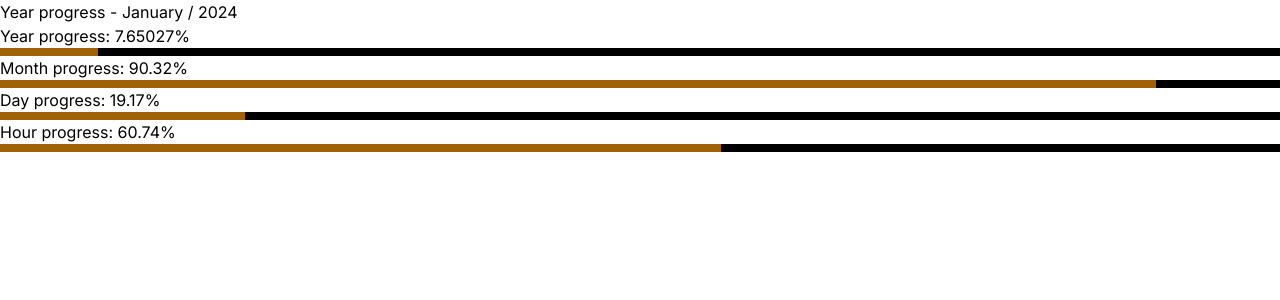
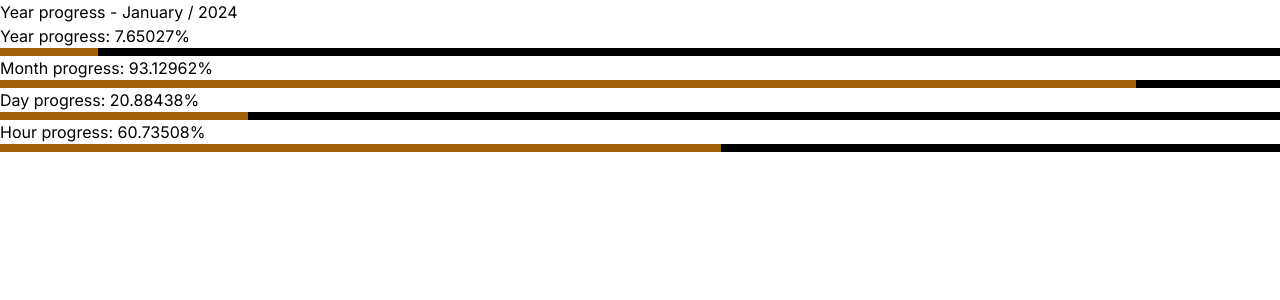
Before and after one commit to 2giosangmitom/year-progress, a Next.js app: page / in a window 1280 px wide. Shown: the top 300 px of the page. Built offline with nearby package versions, Linux system fonts and the light colour scheme.

Commit message:
fix: correct algorithms

```diff
--- a/components/DayProgress.jsx
+++ b/components/DayProgress.jsx
@@ -1,17 +1,28 @@
 "use client";
-import { useRef, useEffect } from "react";
+import { useRef, useEffect, useState } from "react";
 import { getDayProgress } from "@/utils/day";
 
 export default function DayProgress() {
 	const dayProgressRef = useRef();
+	const [progress, setProgress] = useState(0);
+	const requestRef = useRef();
+
+	const animate = () => {
+		setProgress(getDayProgress());
+		requestRef.current = requestAnimationFrame(animate);
+		dayProgressRef.current.style.width = `${progress}%`;
+	};
 
 	useEffect(() => {
-		dayProgressRef.current.style.width = getDayProgress();
-	}, []);
+		requestRef.current = requestAnimationFrame(animate);
+		return () => {
+			cancelAnimationFrame(animate);
+		};
+	}, [animate]);
 
 	return (
 		<div>
-			<p>Day progress: {getDayProgress()}</p>
+			<p>Day progress: {progress.toFixed(5)}%</p>
 			<div className="bg-black w-full h-2">
 				<div
 					className="bg-yellow-700 h-full w-0 duration-1000"
--- a/components/HourProgress.jsx
+++ b/components/HourProgress.jsx
@@ -22,7 +22,7 @@ export default function HourProgress() {
 
 	return (
 		<div>
-			<p>Hour progress: {progress.toFixed(2)}%</p>
+			<p>Hour progress: {progress.toFixed(5)}%</p>
 			<div className="bg-black w-full h-2">
 				<div
 					className="bg-yellow-700 h-full w-0 duration-1000"
--- a/components/MonthProgress.jsx
+++ b/components/MonthProgress.jsx
@@ -1,17 +1,28 @@
 "use client";
 import { getMonthProgress } from "@/utils/month";
-import { useRef, useEffect } from "react";
+import { useRef, useEffect, useState } from "react";
 
 export default function MonthProgress() {
 	const monthProgressRef = useRef();
+	const [progress, setProgress] = useState(0);
+	const requestRef = useRef();
+
+	const animate = () => {
+		setProgress(getMonthProgress());
+		requestRef.current = requestAnimationFrame(animate);
+		monthProgressRef.current.style.width = `${progress}%`;
+	};
 
 	useEffect(() => {
-		monthProgressRef.current.style.width = getMonthProgress();
-	}, []);
+		requestRef.current = requestAnimationFrame(animate);
+		return () => {
+			cancelAnimationFrame(animate);
+		};
+	}, [animate]);
 
 	return (
 		<div>
-			<p>Month progress: {getMonthProgress()}</p>
+			<p>Month progress: {progress.toFixed(5)}%</p>
 			<div className="bg-black w-full h-2">
 				<div
 					className="bg-yellow-700 h-full w-0 duration-1000"
--- a/utils/day.js
+++ b/utils/day.js
@@ -1,6 +1,7 @@
+import { getHourProgress } from "./hour";
+
 export function getDayProgress() {
 	const date = new Date();
 	const hours = date.getHours();
-	const minutes = date.getMinutes();
-	return `${(((hours + minutes / 60) / 24) * 100).toFixed(2)}%`;
+	return ((hours + getHourProgress() / 60) / 24) * 100;
 }
--- a/utils/month.js
+++ b/utils/month.js
@@ -1,3 +1,5 @@
+import { getDayProgress } from "./day";
+
 export function daysInMonth(year, month) {
 	return new Date(year, month, 0).getDate();
 }
@@ -8,6 +10,5 @@ export function getMonthProgress() {
 	const currentYear = date.getUTCFullYear();
 	const currentMonth = date.getUTCMonth() + 1;
 	const days = daysInMonth(currentYear, currentMonth);
-
-	return `${((day / days) * 100).toFixed(2)}%`;
+	return ((day + getDayProgress() / 24) / days) * 100;
 }
```
